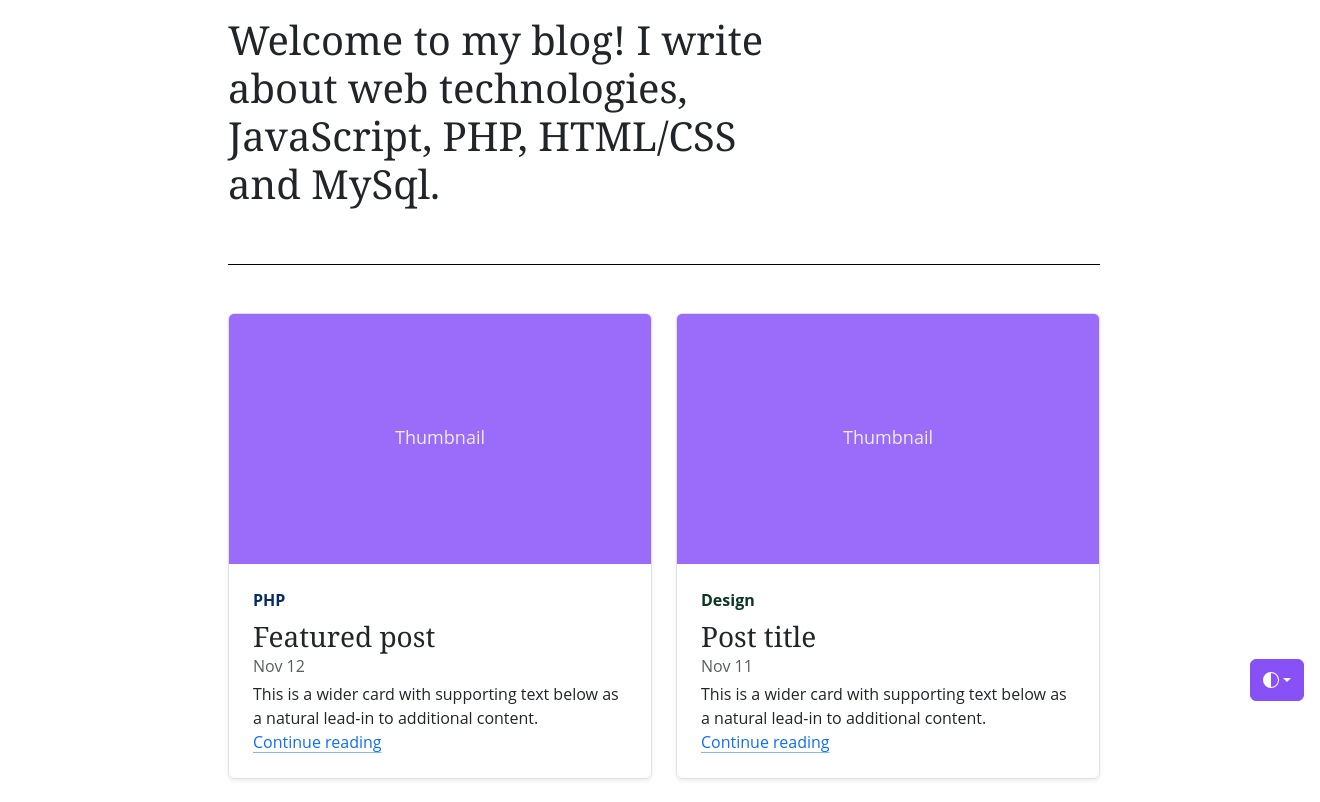
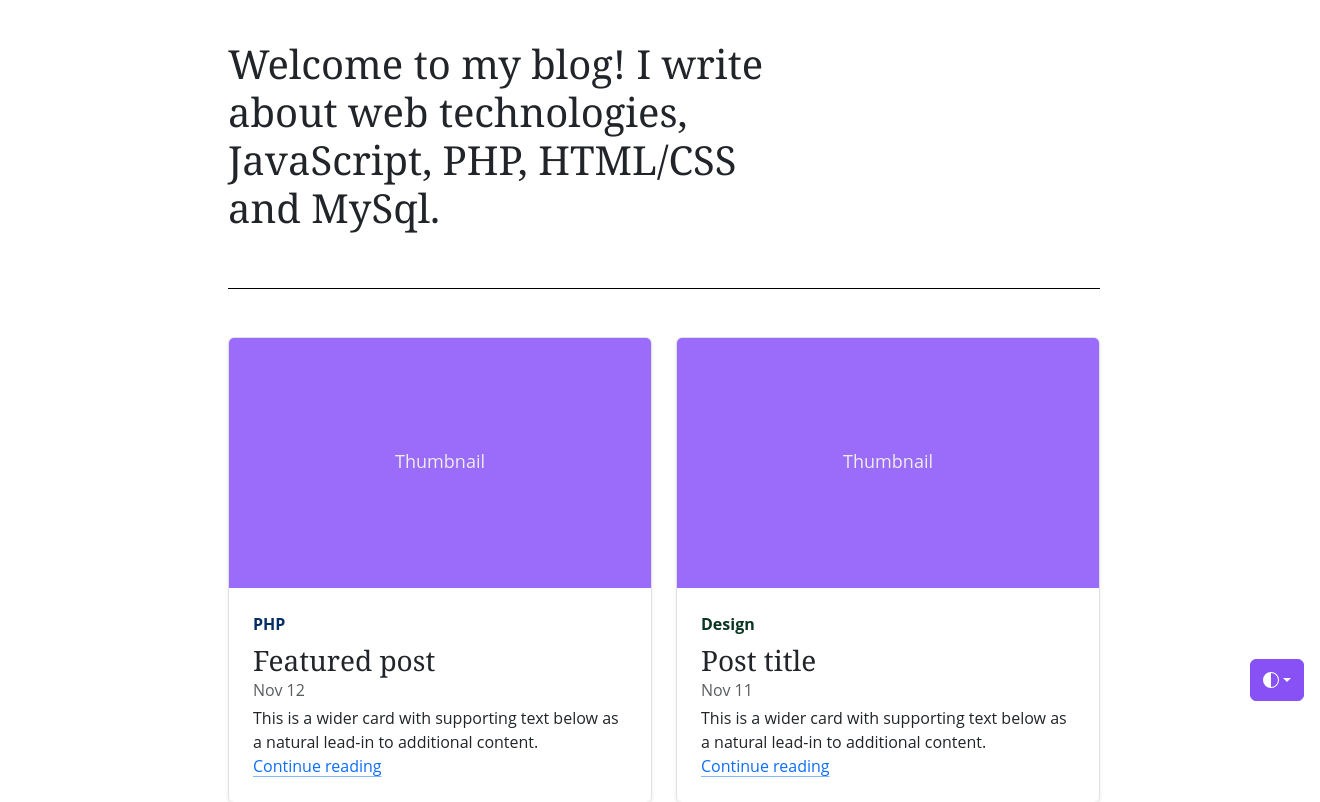
Before and after one commit to laxatzi/my-blog-template, a PHP site: page /home.php in a window 1320 px wide; the page is wider, and only the part inside the window is pictured. Shown: the part 83-885 px from the top of that part. Run offline with PHP 8.4, Linux system fonts and the light colour scheme.

Commit message:
improve intro layout

```diff
--- a/public/home.php
+++ b/public/home.php
@@ -243,7 +243,7 @@
     <div class="row g- d-flex justify-content-center align-items-center">
       <div class="col-md-8 mb-5 ms-5 ms-md-2">
         <section class="intro">
-          <h1 class="col-sm-10 col-md-8 ln-base">Welcome to my blog! I write about web technologies, JavaScript, PHP, HTML/CSS and MySql.</h1>
+          <h1 class="col-sm-10 col-md-8 ln-base pt-4">Welcome to my blog! I write about web technologies, JavaScript, PHP, HTML/CSS and MySql.</h1>
           <div class="divider pt-5"></div>
         </section>
         <section class="blogpost-array">
```
